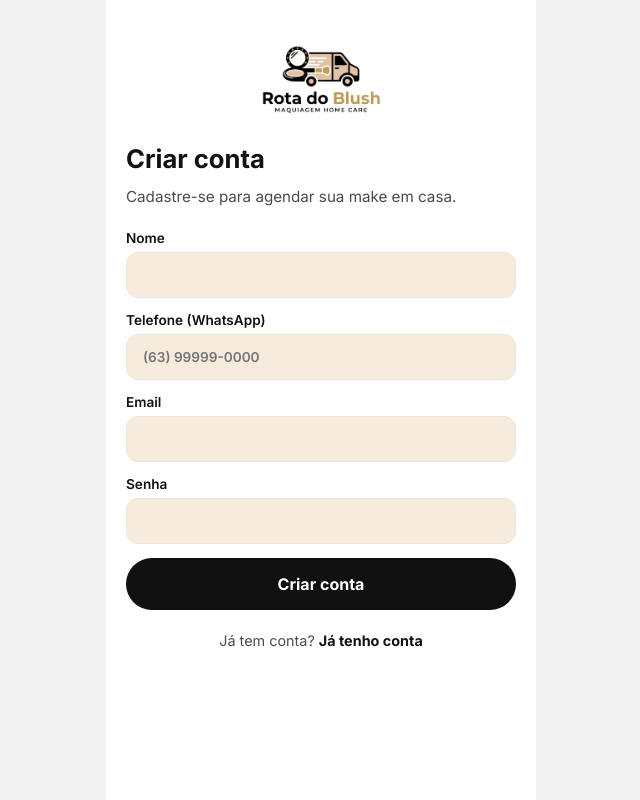
After one commit to Adillathaina/rota-do-blush, a Flask app: page /cadastro in a window 1280 px wide. The commit adds this page. Shown: the whole page, without its empty margins (319-959 px from the left). Run offline with Flask 3, Linux system fonts and the light colour scheme; some libraries are stand-ins or nearby versions.

Commit message:
Etapa 2 - passo 2: cadastro e login

```diff
--- a/app.py
+++ b/app.py
@@ -7,6 +7,7 @@ from flask_migrate import Migrate
 from models import db
 from routes.servicos import bp as servicos_bp
 from routes.paginas import bp as paginas_bp
+from routes.auth import bp as auth_bp
 
 PASTA_DO_PROJETO = os.path.abspath(os.path.dirname(__file__))
 load_dotenv(os.path.join(PASTA_DO_PROJETO, ".env"))
@@ -45,6 +46,7 @@ def create_app(config=None):
     migrate.init_app(app, db)
     app.register_blueprint(servicos_bp)
     app.register_blueprint(paginas_bp)
+    app.register_blueprint(auth_bp)
     app.json.ensure_ascii = False
     app.json.sort_keys = False
 
--- /dev/null
+++ b/routes/auth.py
@@ -0,0 +1,96 @@
+import re
+from functools import wraps
+
+from flask import Blueprint, flash, g, jsonify, redirect, render_template, request, session, url_for
+
+from models import Cliente, db
+
+bp = Blueprint("auth", __name__)
+
+EMAIL_VALIDO = re.compile(r"^[^@\s]+@[^@\s]+\.[^@\s]+$")
+
+
+def cliente_logada():
+    cliente_id = session.get("cliente_id")
+    if cliente_id is None:
+        return None
+    cliente = g.get("cliente")
+    if cliente is None or cliente.id != cliente_id:
+        cliente = db.session.get(Cliente, cliente_id)
+        g.cliente = cliente
+    return cliente
+
+
+def login_obrigatorio(funcao):
+    @wraps(funcao)
+    def protegida(*args, **kwargs):
+        if cliente_logada() is None:
+            if request.path.startswith("/api/"):
+                return jsonify(erro="Faça login para continuar."), 401
+            return redirect(url_for("auth.login", proxima=request.full_path.rstrip("?")))
+        return funcao(*args, **kwargs)
+    return protegida
+
+@bp.route("/cadastro", methods=["GET", "POST"])
+def cadastro():
+    if request.method == "GET":
+        return render_template("cadastro.html", dados={})
+
+    dados = request.form
+    nome = dados.get("nome", "").strip()
+    telefone = re.sub(r"\D", "", dados.get("telefone", ""))
+    email = dados.get("email", "").strip().lower()
+    senha = dados.get("senha", "")
+
+    erros = []
+    if len(nome) < 3:
+        erros.append("Informe seu nome (pelo menos 3 letras).")
+    if len(telefone) not in (10, 11):
+        erros.append("Informe o telefone com DDD.")
+    if not EMAIL_VALIDO.match(email):
+        erros.append("Informe um email válido.")
+    if len(senha) < 6:
+        erros.append("A senha precisa ter pelo menos 6 caracteres.")
+    if not erros and Cliente.query.filter_by(email=email).first():
+        erros.append("Este email já está cadastrado.")
+
+    if erros:
+        for erro in erros:
+            flash(erro, "erro")
+        return render_template("cadastro.html", dados=dados), 400
+
+    cliente = Cliente(nome=nome, telefone=telefone, email=email)
+    cliente.definir_senha(senha)
+    db.session.add(cliente)
+    db.session.commit()
+
+    session.clear()
+    session["cliente_id"] = cliente.id
+    flash("Conta criada! Bem-vinda à Rota do Blush.", "sucesso")
+    return redirect(url_for("paginas.home"))
+
+@bp.route("/login", methods=["GET", "POST"])
+def login():
+    proxima = request.args.get("proxima", "")
+    if request.method == "GET":
+        return render_template("login.html", proxima=proxima)
+
+    email = request.form.get("email", "").strip().lower()
+    senha = request.form.get("senha", "")
+    cliente = Cliente.query.filter_by(email=email).first()
+
+    if cliente is None or not cliente.conferir_senha(senha):
+        flash("Email ou senha incorretos.", "erro")
+        return render_template("login.html", proxima=proxima, email=email), 401
+
+    session.clear()
+    session["cliente_id"] = cliente.id
+    if not proxima.startswith("/") or proxima.startswith("//"):
+        proxima = url_for("paginas.home")
+    return redirect(proxima)
+
+
+@bp.post("/logout")
+def logout():
+    session.clear()
+    return redirect(url_for("auth.login"))
--- a/static/css/estilo.css
+++ b/static/css/estilo.css
@@ -117,3 +117,29 @@ a { color: inherit; text-decoration: none; }
   color: var(--cinza-claro); font-size: .72rem;
 }
 .barra__item--ativo { color: var(--preto); font-weight: 700; }
+/* Acesso (login e cadastro) */
+.acesso { display: flex; flex-direction: column; gap: 6px; padding-top: 16px; }
+.acesso__logo { width: 140px; margin: 0 auto 20px; }
+.acesso__link { margin-top: 16px; color: var(--cinza); font-size: .9rem; text-align: center; }
+.acesso__link a { color: var(--preto); font-weight: 700; }
+
+/* Formulários */
+.formulario { display: flex; flex-direction: column; gap: 14px; margin-top: 18px; }
+.campo { display: flex; flex-direction: column; gap: 6px; min-width: 0; font-size: .85rem; font-weight: 600; }
+.campo input {
+  width: 100%; padding: 14px 16px; border: 1px solid var(--borda); border-radius: 12px;
+  background: var(--bege); font: inherit; color: var(--preto);
+}
+.campo input:focus { outline: 2px solid var(--preto); outline-offset: 1px; }
+
+/* Botão principal */
+.botao {
+  width: 100%; padding: 16px; border: 0; border-radius: 999px;
+  background: var(--preto); color: var(--branco); font: inherit; font-weight: 700; cursor: pointer;
+}
+.botao:disabled { opacity: .4; cursor: not-allowed; }
+
+/* Mensagens */
+.aviso { margin-bottom: 12px; padding: 12px 16px; border-radius: 12px; font-size: .9rem; }
+.aviso--erro { background: #FDECEC; color: #9B1C1C; }
+.aviso--sucesso { background: var(--bege); color: var(--preto); }
--- a/templates/base.html
+++ b/templates/base.html
@@ -22,12 +22,17 @@
 <div class="app">
 
 <main class="conteudo">
+{% with mensagens = get_flashed_messages(with_categories=true) %}
+  {% for categoria, mensagem in mensagens %}
+    <p class="aviso aviso--{{ categoria }}">{{ mensagem }}</p>
+  {% endfor %}
+{% endwith %}
 
 {% block conteudo %}{% endblock %}
 
 </main>
 
-<nav class="barra" aria-label="Navegação principal">
+{% block barra %}<nav class="barra" aria-label="Navegação principal">
 
 <a class="barra__item {% if aba == 'inicio' %}barra__item--ativo{% endif %}"
 
@@ -59,7 +64,7 @@ href="#">
 
 </a>
 
-</nav>
+</nav>{% endblock %}
 
 </div>
 </body>
--- /dev/null
+++ b/templates/cadastro.html
@@ -0,0 +1,35 @@
+{% extends "base.html" %}
+{% block titulo %}Criar conta{% endblock %}
+{% block barra %}{% endblock %}
+
+{% block conteudo %}
+<div class="acesso">
+  <img class="acesso__logo" src="{{ url_for('static', filename='img/logo.png') }}"
+       alt="Rota do Blush – Maquiagem Home Care">
+  <h1 class="titulo">Criar conta</h1>
+  <p class="subtitulo">Cadastre-se para agendar sua make em casa.</p>
+
+  <form class="formulario" method="post">
+    <label class="campo">
+      <span>Nome</span>
+      <input type="text" name="nome" value="{{ dados.get('nome', '') }}" autocomplete="name" minlength="3" required>
+    </label>
+    <label class="campo">
+      <span>Telefone (WhatsApp)</span>
+      <input type="tel" name="telefone" value="{{ dados.get('telefone', '') }}" placeholder="(63) 99999-0000" autocomplete="tel" required>
+    </label>
+    <label class="campo">
+      <span>Email</span>
+      <input type="email" name="email" value="{{ dados.get('email', '') }}" autocomplete="email" required>
+    </label>
+    <label class="campo">
+      <span>Senha</span>
+      <input type="password" name="senha" autocomplete="new-password" minlength="6" required>
+    </label>
+    <button class="botao" type="submit">Criar conta</button>
+  </form>
+
+  <p class="acesso__link">Já tem conta?
+    <a href="{{ url_for('auth.login') }}">Já tenho conta</a></p>
+</div>
+{% endblock %}
```
Also changed, not shown: templates/login.html (added, +27 -0 lines).
